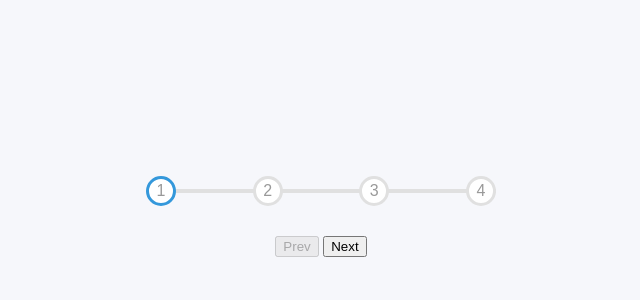
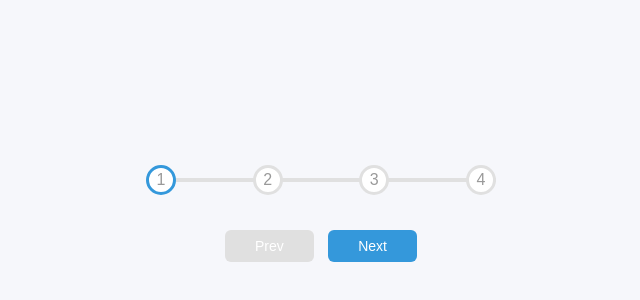
Before and after one commit to SethDimmer123/day-2-js-progress-steps, a plain HTML site: page index.html in a window 1280 px wide. Shown: the part 184-484 px from the top of the page, without its empty margins (319-959 px from the left). Drawn offline with Linux system fonts and the light colour scheme.

Commit message:
initial commit

```diff
--- a/styles.css
+++ b/styles.css
@@ -74,3 +74,28 @@ body{
 .circle.active{
     border-color: var(--line-border-fill);/*if it is active blue will show up*/
 }
+
+.btn{
+    background-color:var(--line-border-fill);
+    color: #fff;
+    border: 0;
+    border-radius: 6px;
+    cursor: pointer;
+    font-family: inherit;
+    padding: 8px 30px;
+    margin: 5px;
+    font-size: 14px;
+}
+
+.btn:active{
+    transform: scale(0.98);
+}
+
+.btn:focus{
+    outline:0;
+}
+
+.btn:disabled{
+    background-color: var(--line-border-empty);
+    cursor:not-allowed;
+}
```
